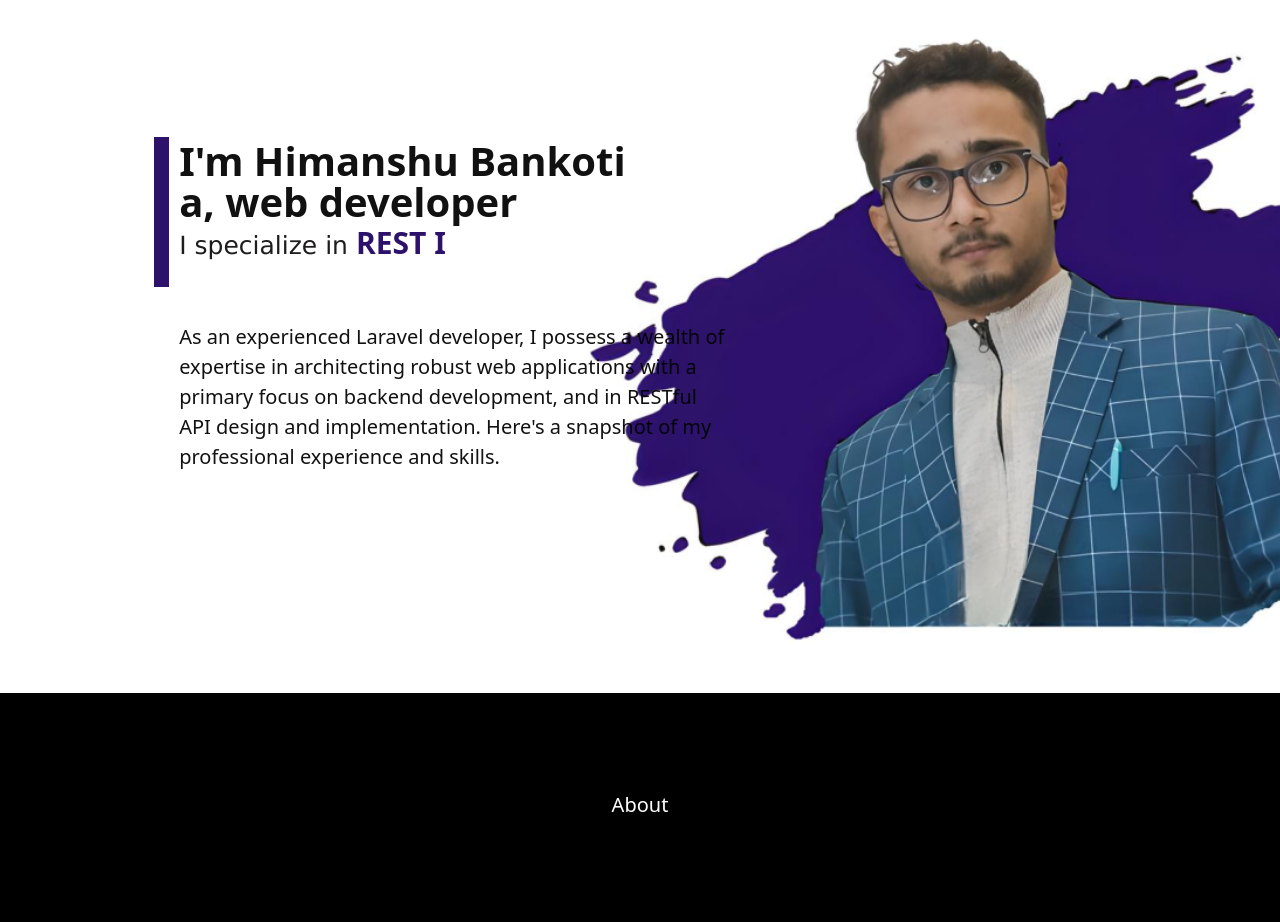
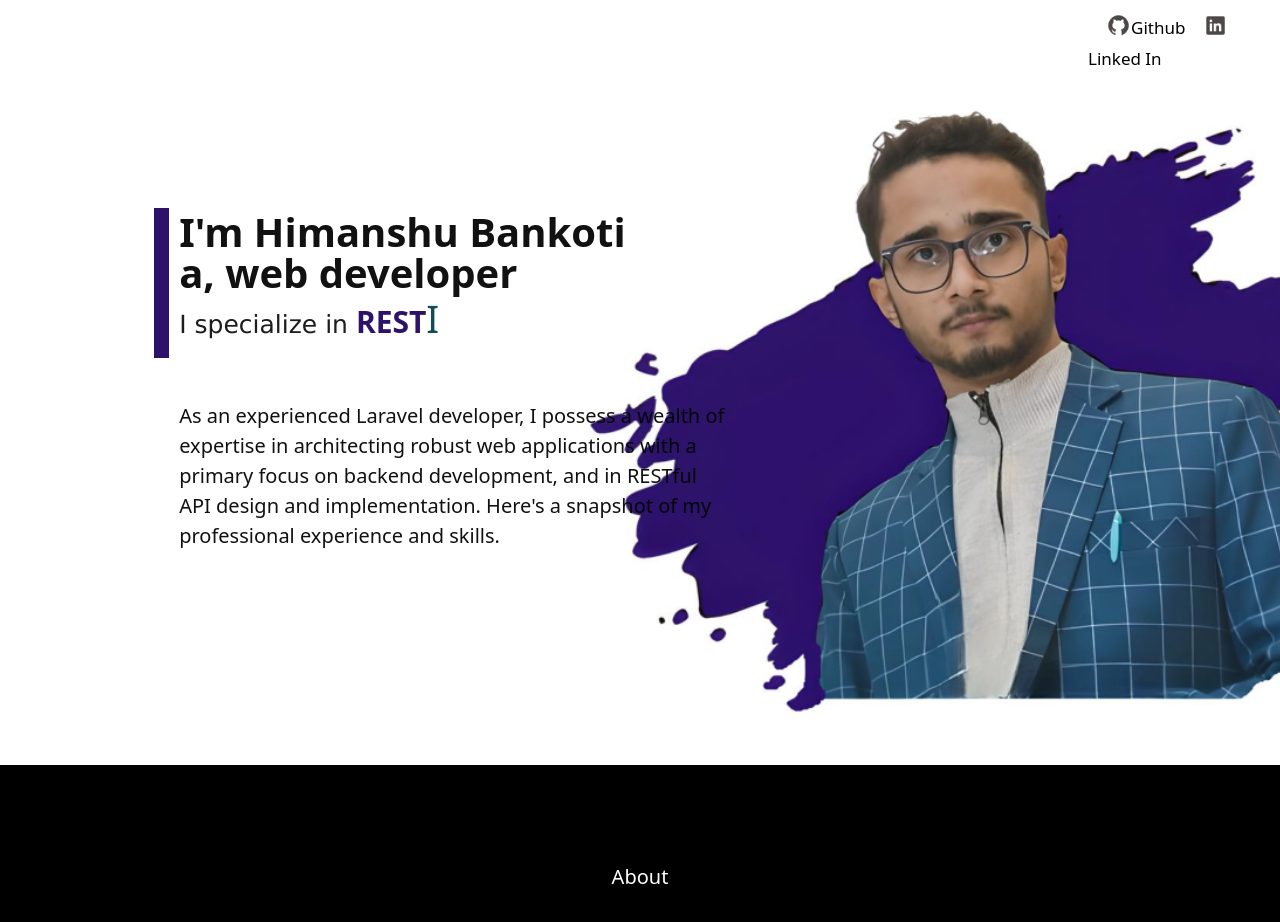
Before and after one commit to himanshu-bankoti/himanshu-portfolio, a React (Create React App) app: page / in a window 1280 px wide. Shown: the top 922 px of the page. Built offline with nearby package versions, Linux system fonts and the light colour scheme.

Commit message:
added header icons for github and linked in

```diff
--- a/src/App.js
+++ b/src/App.js
@@ -3,10 +3,15 @@ import { Intro } from "./components/intro/Intro";
 import { info } from "./components/Data";
 import { BannerImage } from "./components/intro/BannerImage";
 import image from "./assets/images/me.png";
+import { Header } from "./components/Header";
 
 export default function App() {
   return (
     <div>
+      <Header
+        linkedIn={info.linkedIn}
+        github={info.github}
+      />
       <div>
         <div class="vertical-line"></div>
         <div className="intro-wrapper">
@@ -21,7 +26,7 @@ export default function App() {
         </div>
         <BannerImage image={image} />
         <div className="second-section">
-          <h5 className="text-center " style={{color : 'white', marginTop: '100px'}}>About</h5>
+          <h5 className="text-center" style={{color : 'white', marginTop: '100px'}}>About</h5>
         </div>
       </div>
     </div>
--- a/src/assets/header.css
+++ b/src/assets/header.css
@@ -1,12 +1,28 @@
-.small-icons img {
-    width: 30px;
-    height: 30px;
+.small-links a {
+  width: 30px;
+  font-size: 17px;
+  height: 30px;
+  color: rgb(1, 1, 1);
+  text-decoration: none;
 }
 
-.small-icons {
-    margin-left: 90%;
-    margin-top: 1%;
+.small-links a:hover {
+  color: rgb(31, 132, 20);
 }
+
+.small-links img {
+    margin-left: 18px;
+    margin-bottom: 8px;
+    width: 25px;
+    height: 25px;
+}
+
+.small-links {
+  margin-left: 85%;
+  margin-top: 1%;
+  position: relative;
+}
+
 
 /* @media  screen and (max-width: 768px) {
     .small-icons {
--- a/src/assets/intro.css
+++ b/src/assets/intro.css
@@ -57,6 +57,24 @@
   /* background-color: aqua; */
 }
 
+.custom-cursor {
+  color: rgb(17, 77, 86);
+  font-weight: 500;
+  font-size: 38px;
+  margin-left: -8px;
+  font-family: "Segoe UI", Tahoma, Geneva, Verdana, sans-serif;
+}
+
+.blink {
+  animation: blinker 0.8s linear infinite;
+}
+
+@keyframes blinker {
+  50% {
+    opacity: 0;
+  }
+}
+
 /*For Mobile screen view */
 @media screen and (max-width: 768px) {
   .intro-wrapper {
--- a/src/components/Data.js
+++ b/src/components/Data.js
@@ -3,6 +3,7 @@ export const info = {
   designation: "a, web developer",
   description: "I specialize in",
   linkedIn:"https://www.linkedin.com/in/himanshu-bankoti-2351ab179",
+  github: "https://github.com/himanshu-bankoti",
   summary:
     "As an experienced Laravel developer, I possess a wealth of expertise in architecting robust web applications with a primary focus on backend development, and in RESTful API design and implementation. Here's a snapshot of my professional experience and skills.",
   experties: [
--- a/src/components/Header.js
+++ b/src/components/Header.js
@@ -1,10 +1,14 @@
 import "../assets/header.css";
+import githubIcon from "../assets/images/github.png"
+import linkedInIcon from "../assets/images/linkedIn.png"
 
-export function Header({ icons }) {
+export function Header({linkedIn, github}) {
   //The icons are named as iconOne, iconTwo... because icons are subjective to change.
   return (
-    <div className="small-icons">
-      <a href={icons.react.link} target="_blank">
+    <div className="small-links">
+      <img src={githubIcon}></img><a className="underline-hover" href={github}>Github</a>
+      <img src={linkedInIcon}></img><a href={linkedIn}>Linked In</a>
+      {/* <a href={icons.react.link} target="_blank">
         <img src={icons.react.icon} />
       </a>
       <a href={icons.html.link} target="_blank">
@@ -15,7 +19,7 @@ export function Header({ icons }) {
       </a>
       <a href={icons.bootstrap.link} target="_blank">
         <img src={icons.bootstrap.icon} />
-      </a>
+      </a> */}
     </div>
   );
 }
```
Also changed, not shown: src/assets/images/github.png (added), src/assets/images/linkedIn.png (added).
